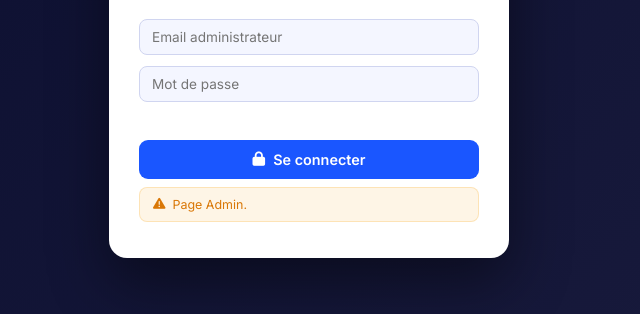
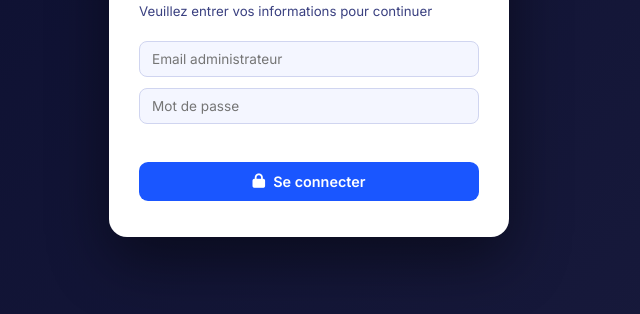
Before and after one commit to aY-Hack-dev/Alifam-admin, a plain HTML site: page index.html in a window 1280 px wide. Shown: the part 342-656 px from the top of the page, without its empty margins (331-971 px from the left). Drawn offline with Linux system fonts and the light colour scheme; no server answers.

Commit message:
Update index.html

```diff
--- a/index.html
+++ b/index.html
@@ -22,7 +22,6 @@
       <div class="lerr" id="adErr"></div>
       <button class="lbtn" id="adBtn"><i class="fas fa-lock"></i> Se connecter</button>
     </div>
-    <div class="lwarn"><i class="fas fa-exclamation-triangle"></i>Page Admin.</div>
   </div>
 </div>
 
```
